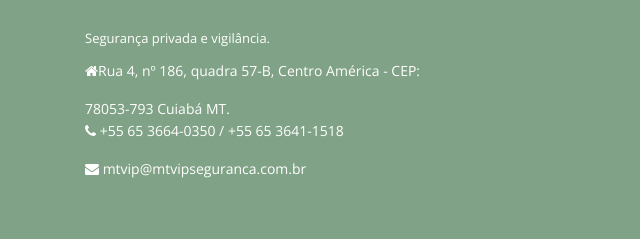
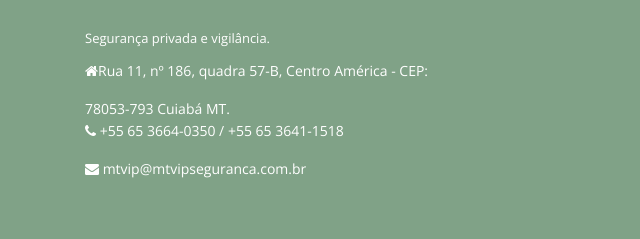
Before and after one commit to aasf86/mt-vip, a website: page gallery.html in a window 1280 px wide. Shown: the part 1010-1249 px from the top of the page, 0-640 px from the left. Drawn offline with nearby package versions, Linux system fonts and the light colour scheme.

Commit message:
arrumando endereço

```diff
--- a/gallery.html
+++ b/gallery.html
@@ -122,7 +122,7 @@
 					<p>Segurança privada e vigilância.</p>
 					<div class="contact-info">
 						<ul>
-							<li><i class="fa fa-home fa"></i>Rua 4, nº 186, quadra 57-B, Centro América - CEP: 78053-793 Cuiabá MT.</li>
+								<li><i class="fa fa-home fa"></i>Rua 11, nº 186, quadra 57-B, Centro América - CEP: 78053-793 Cuiabá MT.</li>
 							<li><i class="fa fa-phone fa"></i> +55 65 3664-0350 / +55 65 3641-1518</li>
 							<li><i class="fa fa-envelope fa"></i> mtvip@mtvipseguranca.com.br</li>
 						</ul>
```
Also changed, not shown: contact.html (+1 -1 lines), index.html (+1 -1 lines).
